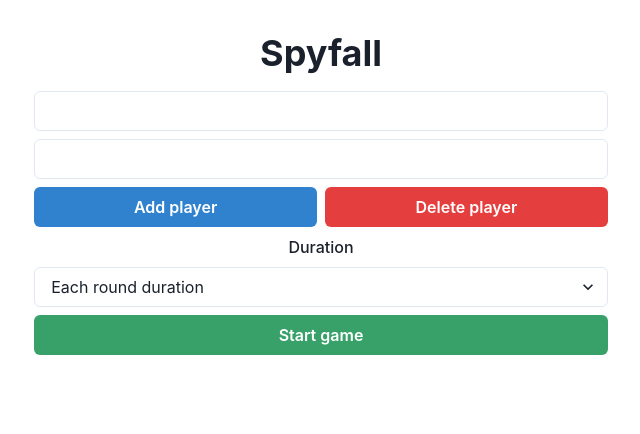
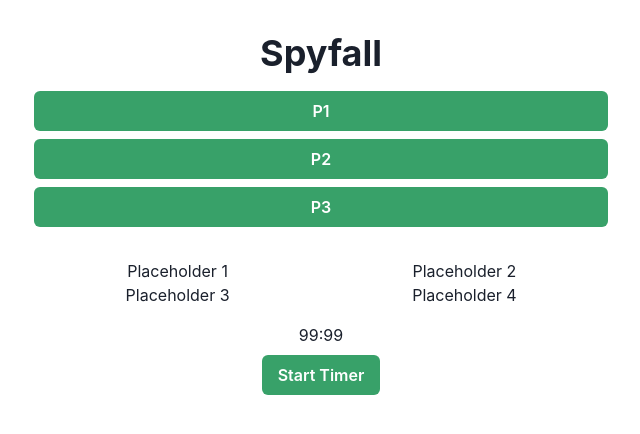
Before and after one commit to pontakornth/next-spyfall, a Next.js app: page / in a window 1280 px wide. Shown: the top 434 px of the page, without its empty margins (319-959 px from the left). Built offline with nearby package versions, Linux system fonts and the light colour scheme.

Commit message:
feat: Add mock components

```diff
--- /dev/null
+++ b/components/CreateGame.tsx
@@ -0,0 +1,23 @@
+import { VStack, Input, SimpleGrid, Button, FormLabel, Select } from "@chakra-ui/react";
+
+function CreateGame() {
+	return (
+		<VStack>
+			<Input></Input>
+			<Input></Input>
+			<SimpleGrid columns={2} gap={2} w='full'>
+				<Button colorScheme='blue'>Add player</Button>
+				<Button colorScheme='red'>Delete player</Button>
+			</SimpleGrid>
+			<FormLabel htmlFor='duration'>Duration</FormLabel>
+			<Select id='duration' placeholder='Each round duration'>
+				<option value={360}>6:00</option>
+				<option value={420}>7:00</option>
+				<option value={480}>8:00</option>
+			</Select>
+			<Button colorScheme='green' w='full'>Start game</Button>
+		</VStack>
+	)
+}
+
+export default CreateGame
--- /dev/null
+++ b/components/PlacesTable.tsx
@@ -0,0 +1,14 @@
+import { Box, SimpleGrid } from "@chakra-ui/react";
+
+function PlacesTable() {
+	return (
+		<SimpleGrid columns={2}>
+			<Box textAlign='center'>Placeholder 1</Box>
+			<Box textAlign='center'>Placeholder 2</Box>
+			<Box textAlign='center'>Placeholder 3</Box>
+			<Box textAlign='center'>Placeholder 4</Box>
+		</SimpleGrid>
+	)
+}
+
+export default PlacesTable;
--- /dev/null
+++ b/components/Play.tsx
@@ -0,0 +1,20 @@
+import { Box, Button, Text, VStack } from "@chakra-ui/react";
+import PlacesTable from "./PlacesTable";
+import PlayerList from "./PlayerList";
+
+function Play() {
+	return (
+		<>
+			<PlayerList />
+			<Box mt={8}>
+				<PlacesTable />
+			</Box>
+			<VStack mt={4} spacing={2}>
+				<Text>99:99</Text>
+				<Button colorScheme='green'>Start Timer</Button>
+			</VStack>
+		</>
+	)
+}
+
+export default Play
--- /dev/null
+++ b/components/PlayerList.tsx
@@ -0,0 +1,13 @@
+import { Button, VStack } from "@chakra-ui/react";
+
+function PlayerList() {
+	return (
+		<VStack spacing={2}>
+			<Button w='full' colorScheme='green'>P1</Button>
+			<Button w='full' colorScheme='green'>P2</Button>
+			<Button w='full' colorScheme='green'>P3</Button>
+		</VStack>
+	)
+}
+
+export default PlayerList;
--- a/pages/_app.tsx
+++ b/pages/_app.tsx
@@ -1,4 +1,3 @@
-import '../styles/globals.css'
 import type { AppProps } from 'next/app'
 import { ChakraProvider } from '@chakra-ui/react'
 
--- a/pages/index.tsx
+++ b/pages/index.tsx
@@ -1,6 +1,9 @@
 import { Button, Container, Flex, FormLabel, Heading, Input, Select, SimpleGrid, VStack } from '@chakra-ui/react'
 import type { NextPage } from 'next'
 import Head from 'next/head'
+import CreateGame from '../components/CreateGame'
+import Play from '../components/Play'
+import PlayerList from '../components/PlayerList'
 
 const Home: NextPage = () => {
   return (
@@ -10,21 +13,7 @@
       </Head>
       <Container mx='auto' py={8}>
         <Heading mb={4} textAlign='center' as='h1'>Spyfall</Heading>
-        <VStack>
-          <Input></Input>
-          <Input></Input>
-          <SimpleGrid columns={2} gap={2} w='full'>
-            <Button colorScheme='blue'>Add player</Button>
-            <Button colorScheme='red'>Delete player</Button>
-          </SimpleGrid>
-          <FormLabel htmlFor='duration'>Duration</FormLabel>
-          <Select id='duration' placeholder='Each round duration'>
-            <option value={360}>6:00</option>
-            <option value={420}>7:00</option>
-            <option value={480}>8:00</option>
-          </Select>
-          <Button colorScheme='green' w='full'>Start game</Button>
-        </VStack>
+        <Play />
       </Container>
     </>)
 }
```
